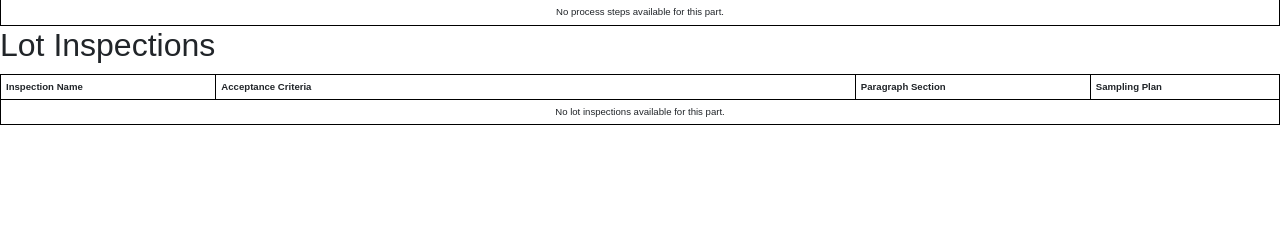
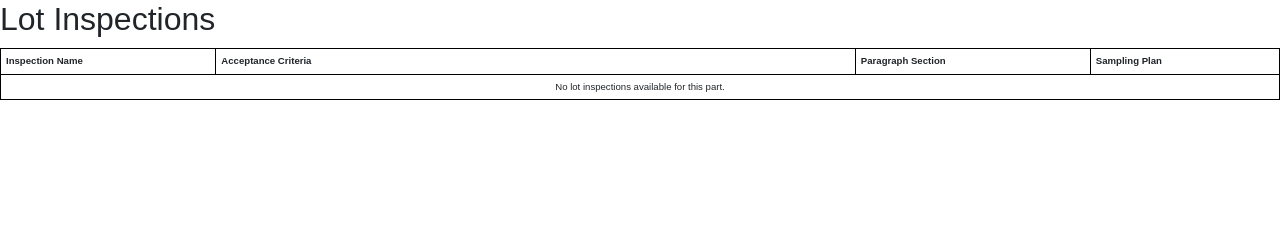
Before and after one commit to SmartXchain/piedmont, a Django app: template app/part/templates/part/job_pdf_template.html in a window 1280 px wide. Shown: the part 228-468 px from the top of the page. Run offline with Django 5.2, Linux system fonts and the light colour scheme; the template is opened without the code that fills it, so the values that code supplies are empty; some libraries are stand-ins or nearby versions.

Commit message:
fix: Removed No parameters for pdf

```diff
--- a/app/part/templates/part/job_pdf_template.html
+++ b/app/part/templates/part/job_pdf_template.html
@@ -110,9 +110,7 @@
                     <td>{{ step.date }}</td>
                 </tr>
             {% empty %}
-                <tr>
-                    <td colspan="4" class="text-center">No process steps available for this part.</td>
-                </tr>
+                <tr></tr>
             {% endfor %}
         </tbody>
     </table>
```
